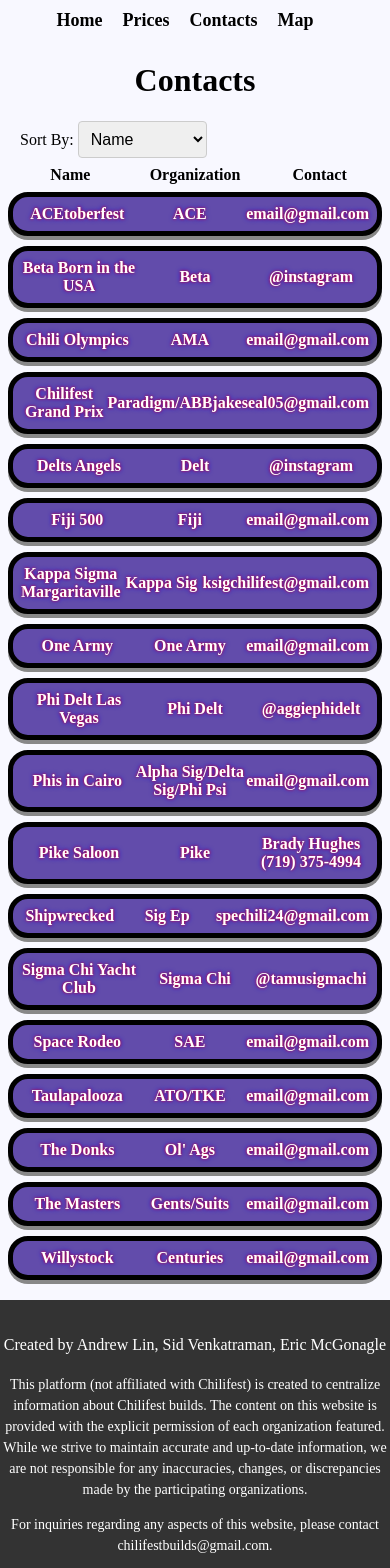
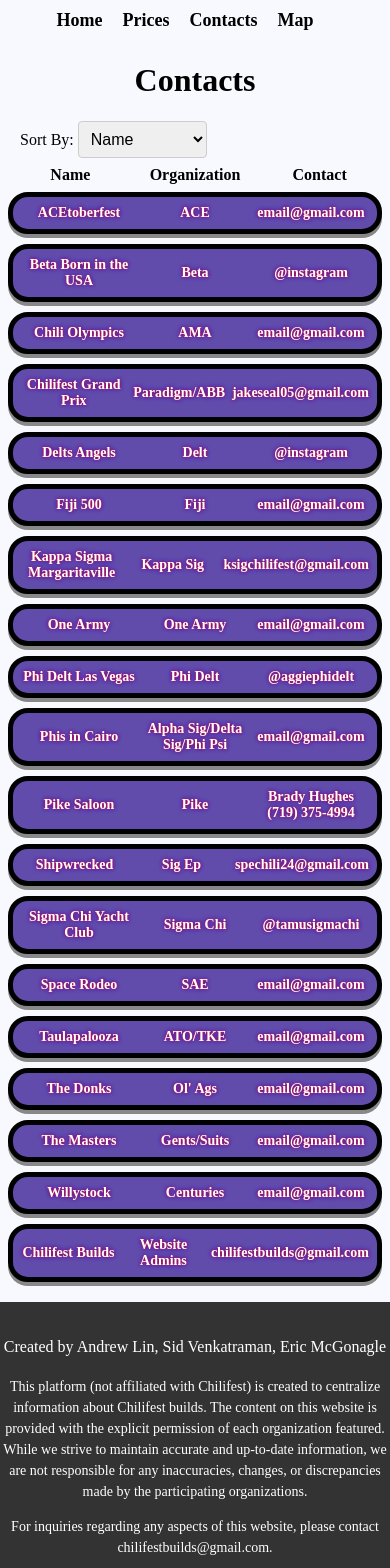
Before and after one commit to andrewlin27/chilifest-builds, a React (Create React App) app: page /contacts in a window 390 px wide. Shown: the top 1568 px of the page. Built offline with nearby package versions, Linux system fonts and the light colour scheme.

Commit message:
mobile font size

```diff
--- a/src/components/Contacts.js
+++ b/src/components/Contacts.js
@@ -54,6 +54,7 @@
           return <ContactEntry key={item.id} {...item} />
         })}
       </div>
+      <ContactEntry name="Chilifest Builds" org="Website Admins" contact="chilifestbuilds@gmail.com" link="https://chilifestbuilds.com/"/>
     </div>
   )
 }
--- a/src/components/css/PriceEntry.css
+++ b/src/components/css/PriceEntry.css
@@ -20,7 +20,7 @@
 
 @media (max-width: 760px) {
   .price-entry {
-    font-size: 16px;
+    font-size: 14px;
     margin-left: 8px;
     margin-right: 8px;
   }
```
